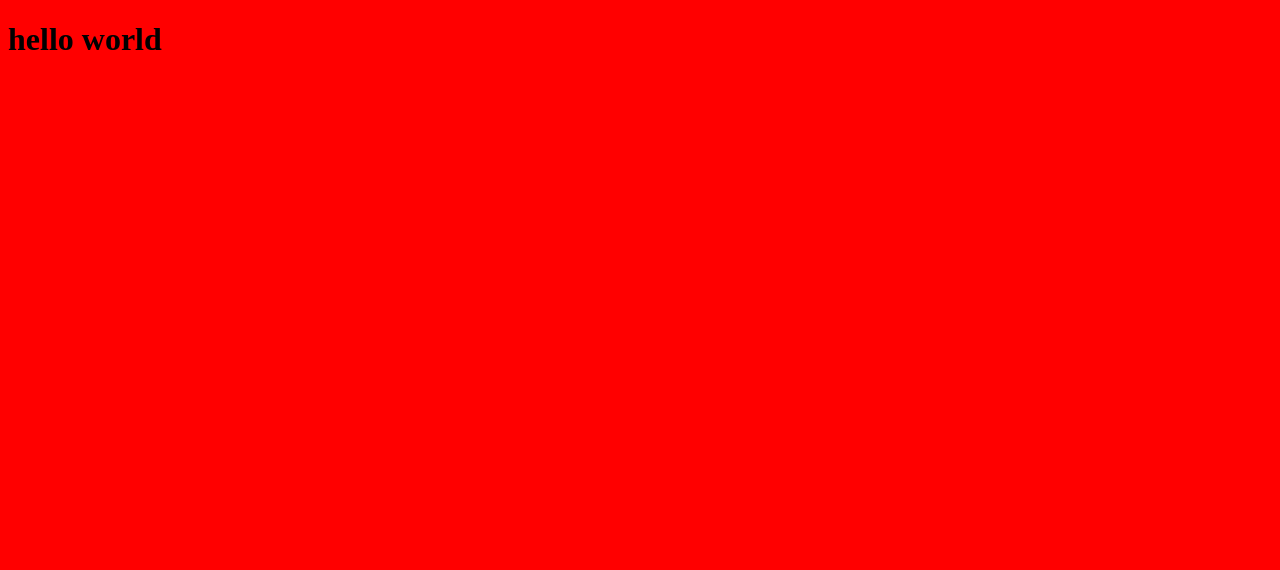
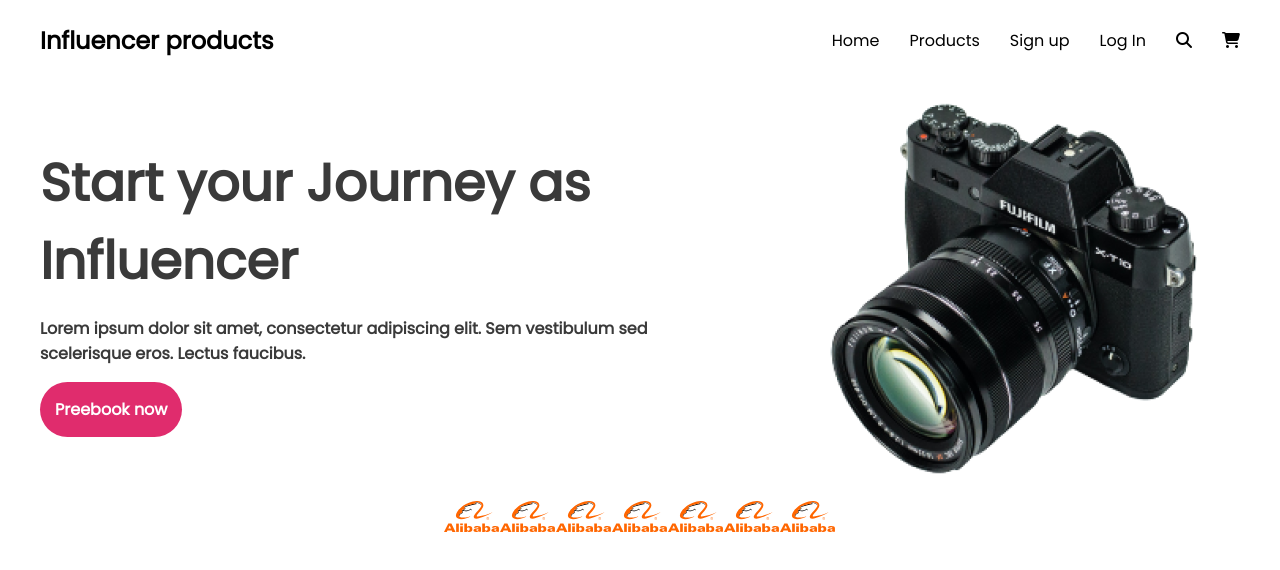
Before and after one commit to mintusikder/influencer_products, a plain HTML site: page index.html in a window 1280 px wide. Drawn offline with Linux system fonts and the light colour scheme.

Commit message:
added img section

```diff
--- a/index.html
+++ b/index.html
@@ -1,13 +1,62 @@
 <!DOCTYPE html>
 <html lang="en">
+
 <head>
     <meta charset="UTF-8">
     <meta http-equiv="X-UA-Compatible" content="IE=edge">
     <meta name="viewport" content="width=device-width, initial-scale=1.0">
+    <!-- title--------------- -->
     <title>Influencer Products</title>
+    <!-- style--------------------- -->
     <link rel="stylesheet" href="./styles/style.css">
+    <!-- fontawesome-------------- -->
+    <script src="https://kit.fontawesome.com/4db52e4198.js" crossorigin="anonymous"></script>
+    <!-- font-Poppins---------------------- -->
+    <link rel="preconnect" href="https://fonts.googleapis.com">
+    <link rel="preconnect" href="https://fonts.gstatic.com" crossorigin>
+    <link
+        href="https://fonts.googleapis.com/css2?family=Inter&family=Montserrat&family=Open+Sans&family=Poppins&display=swap"
+        rel="stylesheet">
 </head>
+
 <body>
-    <h1>hello world</h1>
+    <!-- header section start -->
+    <header class="container">
+        <nav class="products-nav ">
+            <h1 class="products-title">Influencer products</h1>
+            <ul>
+                <li>Home</li>
+                <li>Products</li>
+                <li>Sign up</li>
+                <li>Log In</li>
+                <a href=""><i class="fa-sharp fa-solid fa-magnifying-glass"></i></a>
+                <a href=""><i class="fa-solid fa-cart-shopping"></i></a>
+            </ul>
+        </nav>
+        <section class="header-container">
+            <div class="text-container">
+                <h1 class="text-title">Start your Journey as
+                    Influencer</h1>
+                <p class="text-description">Lorem ipsum dolor sit amet, consectetur adipiscing elit. Sem vestibulum sed scelerisque eros. Lectus faucibus.</p>
+                <button class="primary-btn">
+                    <a href="">Preebook now </a>
+                </button>
+            </div>
+            <div class="img-container">
+                <img src="./images/main-camera.png" alt="">
+            </div>
+        </section>
+    </header>
+    <section class="logo-container">
+        <img src="./logos/Alibaba.svg" alt="">
+        <img src="./logos/Alibaba.svg" alt="">
+        <img src="./logos/Alibaba.svg" alt="">
+        <img src="./logos/Alibaba.svg" alt="">
+        <img src="./logos/Alibaba.svg" alt="">
+        <img src="./logos/Alibaba.svg" alt="">
+        <img src="./logos/Alibaba.svg" alt="">
+
+    </section>
 </body>
+
 </html>
--- a/styles/style.css
+++ b/styles/style.css
@@ -1,3 +1,74 @@
-*{
-    background: red;
+* {
+    margin: 0;
+    padding: 0;
+    box-sizing: border-box;
+    font-family: 'Inter', sans-serif;
+    font-family: 'Montserrat', sans-serif;
+    font-family: 'Open Sans', sans-serif;
+    font-family: 'Poppins', sans-serif;
 }
+
+/* common style-------------------------- */
+.container {
+    padding: 0 25px;
+    margin: 0 auto;
+    width: 100%;
+    max-width: 1250px;
+
+}
+
+/* header style start------------------------ */
+.products-nav {
+    display: flex;
+    justify-content: space-between;
+    align-items: center;
+    height: 80px;
+
+}
+
+.products-nav ul {
+    display: flex;
+    gap: 30px;
+}
+
+ul li {
+    list-style: none;
+}
+
+ul a {
+    color: black;
+}
+.header-container{
+    display: flex;
+    align-items: center;
+   gap: 133px;
+}
+.text-title{
+    font-weight: 700;
+font-size: 52px;
+color: #3A3A3A;
+
+}
+.text-description{
+    font-size: 16px;
+    font-weight: 600;
+    color: #3A3A3A;
+    margin: 16px 0;
+}
+.primary-btn>a{
+    text-decoration: none;
+    color: #fff;
+}
+.primary-btn{
+    padding: 15px;
+    font-weight: 700;
+font-size: 16px;
+background: #E02C6D;
+border: 0;
+border-radius: 41px;
+}
+.logo-container{
+    display: flex;
+    justify-content: center;
+
+}
```
